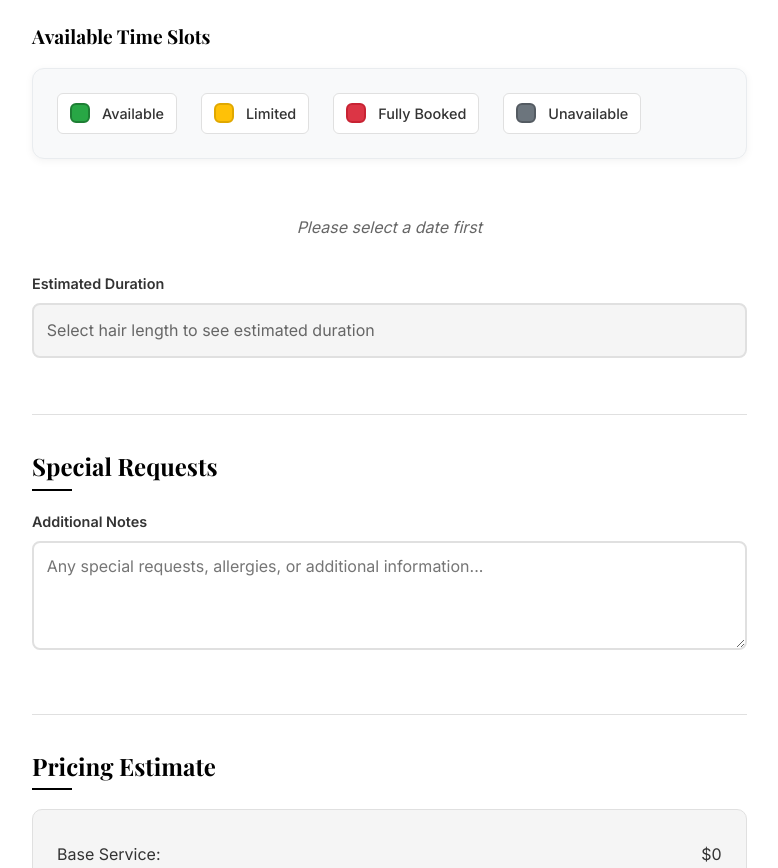
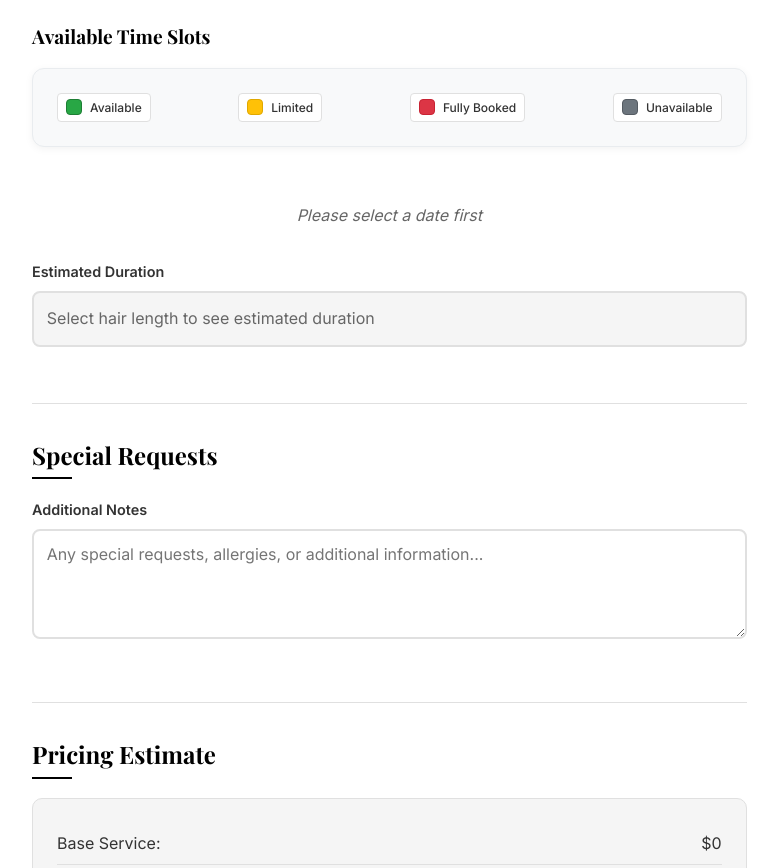
Before and after one commit to MousScales/MomSite, a plain HTML site: page booking.html in a window 1280 px wide. Shown: the part 1227-2095 px from the top of the page, without its empty margins (32-810 px from the left). Drawn offline with nearby package versions, Linux system fonts and the light colour scheme; a script that the page names is missing; files whose address does not match are found by name.

Commit message:
Change booking restriction to 24 hours for both booking and reschedule pages, and center legend items

```diff
--- a/booking.css
+++ b/booking.css
@@ -357,8 +357,9 @@ body {
 /* Availability Legend */
 .availability-legend {
     display: flex;
-    flex-wrap: wrap;
-    gap: 1.5rem;
+    justify-content: space-between;
+    align-items: center;
+    gap: 1rem;
     margin-bottom: 1.5rem;
     padding: 1.5rem;
     background: #f8f9fa;
@@ -370,13 +371,13 @@ body {
 .legend-item {
     display: flex;
     align-items: center;
-    gap: 0.75rem;
-    font-size: 0.9rem;
+    gap: 0.5rem;
+    font-size: 0.75rem;
     font-weight: 500;
     color: #333;
-    padding: 0.5rem 0.75rem;
+    padding: 0.25rem 0.5rem;
     background: white;
-    border-radius: 6px;
+    border-radius: 4px;
     border: 1px solid #e0e0e0;
     transition: all 0.2s ease;
 }
@@ -387,10 +388,10 @@ body {
 }
 
 .legend-color {
-    width: 20px;
-    height: 20px;
-    border-radius: 6px;
-    border: 2px solid rgba(0, 0, 0, 0.1);
+    width: 16px;
+    height: 16px;
+    border-radius: 4px;
+    border: 1px solid rgba(0, 0, 0, 0.1);
     flex-shrink: 0;
 }
 
--- a/booking.js
+++ b/booking.js
@@ -1218,14 +1218,6 @@ const stripe = Stripe('pk_live_51REifLRqvuBtPAdXaNce44j5Fe7h0Z1G0pqr1x4i6TRK4Z1T
         const currentHour = new Date().getHours();
         const selectedDuration = parseInt(durationInput.value) || 2;
 
-        // Check if this time slot is too soon (32-hour rule)
-        const selectedDateTime = new Date(date);
-        selectedDateTime.setHours(hour, 0, 0, 0);
-        const now = new Date();
-        const minimumBookingTime = new Date();
-        minimumBookingTime.setHours(now.getHours() + 32); // 32 hours from now
-        const isTooSoon = selectedDateTime < minimumBookingTime;
-
         // Fetch existing bookings for this date
         let existingBookings = [];
         try {
@@ -1272,6 +1264,14 @@ const stripe = Stripe('pk_live_51REifLRqvuBtPAdXaNce44j5Fe7h0Z1G0pqr1x4i6TRK4Z1T
                 timeSlotsContainer.appendChild(timeSlot);
                 continue;
             }
+
+            // Check if this time slot is too soon (32-hour rule)
+            const selectedDateTime = new Date(date);
+            selectedDateTime.setHours(hour, 0, 0, 0);
+            const now = new Date();
+            const minimumBookingTime = new Date();
+            minimumBookingTime.setHours(now.getHours() + 24); // 24 hours from now
+            const isTooSoon = selectedDateTime < minimumBookingTime;
 
             // Disable past times for today and times too soon (32-hour rule)
             if ((isToday && hour <= currentHour) || isTooSoon) {
--- a/script.js
+++ b/script.js
@@ -747,12 +747,12 @@ async function generateRescheduleTimeSlots(date) {
         const timeString = `${displayHour}:00 ${ampm}`;
         timeSlot.textContent = timeString;
 
-        // Check if this time slot is too soon (30-hour rule)
+        // Check if this time slot is too soon (24-hour rule)
         const selectedDateTime = new Date(date);
         selectedDateTime.setHours(hour, 0, 0, 0);
         const now = new Date();
         const minimumBookingTime = new Date();
-        minimumBookingTime.setHours(now.getHours() + 30); // 30 hours from now
+        minimumBookingTime.setHours(now.getHours() + 24); // 24 hours from now
         const isTooSoon = selectedDateTime < minimumBookingTime;
 
         // Check availability
```
